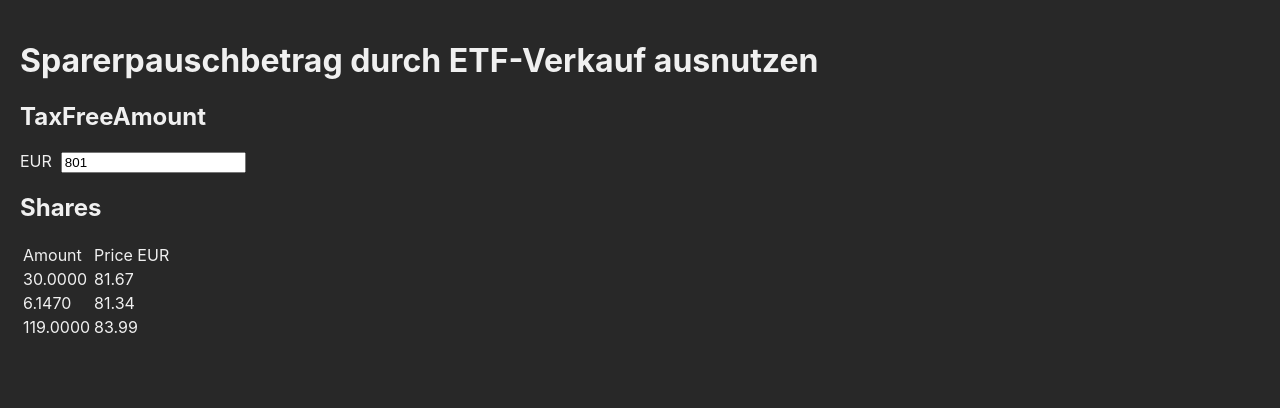
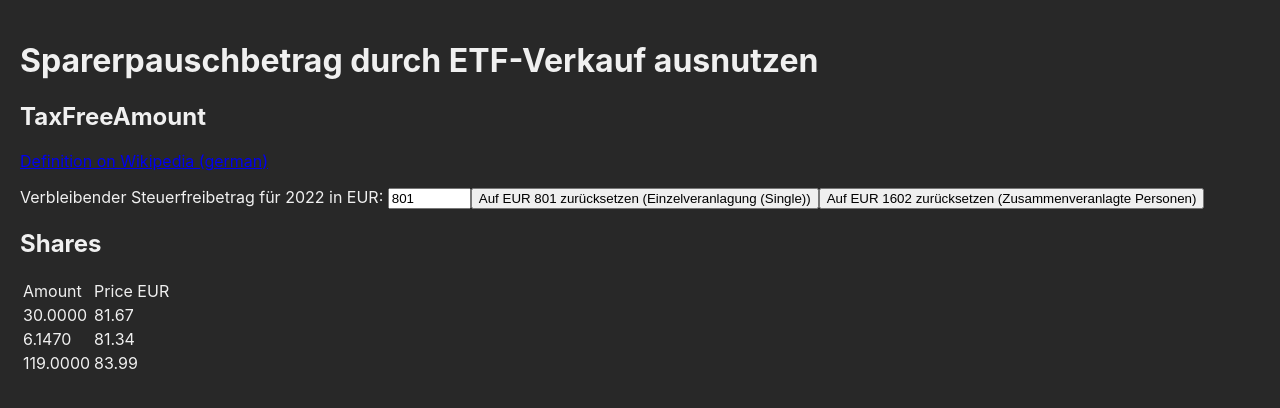
Before and after one commit to timotgl/sparerpauschbetrag-durch-etf-verkauf-ausnutzen, a React (Create React App) app: page / in a window 1280 px wide. Shown: the top 408 px of the page. Built offline with nearby package versions, Linux system fonts and the light colour scheme.

Commit message:
Allow to change tax free amount, add buttons to reset to default values

```diff
--- /dev/null
+++ b/src/components/TaxFreeAmount/TaxFreeAmount.module.css
@@ -0,0 +1,3 @@
+.Input {
+  width: 75px;
+}
--- a/src/components/TaxFreeAmount/index.tsx
+++ b/src/components/TaxFreeAmount/index.tsx
@@ -1,15 +1,65 @@
 import React from 'react';
 
-import { useAppSelector } from '../../redux/hooks';
+import { useAppDispatch, useAppSelector } from '../../redux/hooks';
+import {
+  TAX_FREE_AMOUNT_SINGLE,
+  TAX_FREE_AMOUNT_DOUBLE,
+  actions,
+} from '../../redux/taxes/reducer';
+import classNames from './TaxFreeAmount.module.css';
+
+const defaultValues = [
+  {
+    value: TAX_FREE_AMOUNT_SINGLE,
+    label: 'Einzelveranlagung (Single)',
+  },
+  {
+    value: TAX_FREE_AMOUNT_DOUBLE,
+    label: 'Zusammenveranlagte Personen',
+  },
+];
+
+const currentYear = new Date().getFullYear();
+const isValid = (changedValue: number) =>
+  changedValue >= 0 && changedValue <= TAX_FREE_AMOUNT_DOUBLE;
 
 const TaxFreeAmount = () => {
   const amount = useAppSelector((state) => state.taxes.taxFreeAmount);
+  const dispatch = useAppDispatch();
+  const changeValue = (changeEvent: React.ChangeEvent<HTMLInputElement>) => {
+    const changedValue = parseInt(changeEvent.currentTarget.value, 10);
+    if (isValid(changedValue)) {
+      dispatch(actions.set(changeEvent.currentTarget.value));
+    }
+  };
   return (
     <div>
       <h2>TaxFreeAmount</h2>
       <p>
-        EUR &nbsp;
-        <input type="number" value={amount} readOnly />
+        <a href="https://de.wikipedia.org/wiki/Sparer-Pauschbetrag">
+          Definition on Wikipedia (german)
+        </a>
+      </p>
+      <p>
+        Verbleibender Steuerfreibetrag für {currentYear} in EUR:&nbsp;
+        <input
+          className={classNames.Input}
+          type="number"
+          value={amount}
+          onChange={changeValue}
+        />
+        {defaultValues.map(({ value, label }) => (
+          <button
+            key={value}
+            onClick={() =>
+              changeValue({
+                currentTarget: { value: String(value) },
+              } as React.ChangeEvent<HTMLInputElement>)
+            }
+          >
+            Auf EUR {value} zurücksetzen ({label})
+          </button>
+        ))}
       </p>
     </div>
   );
```
